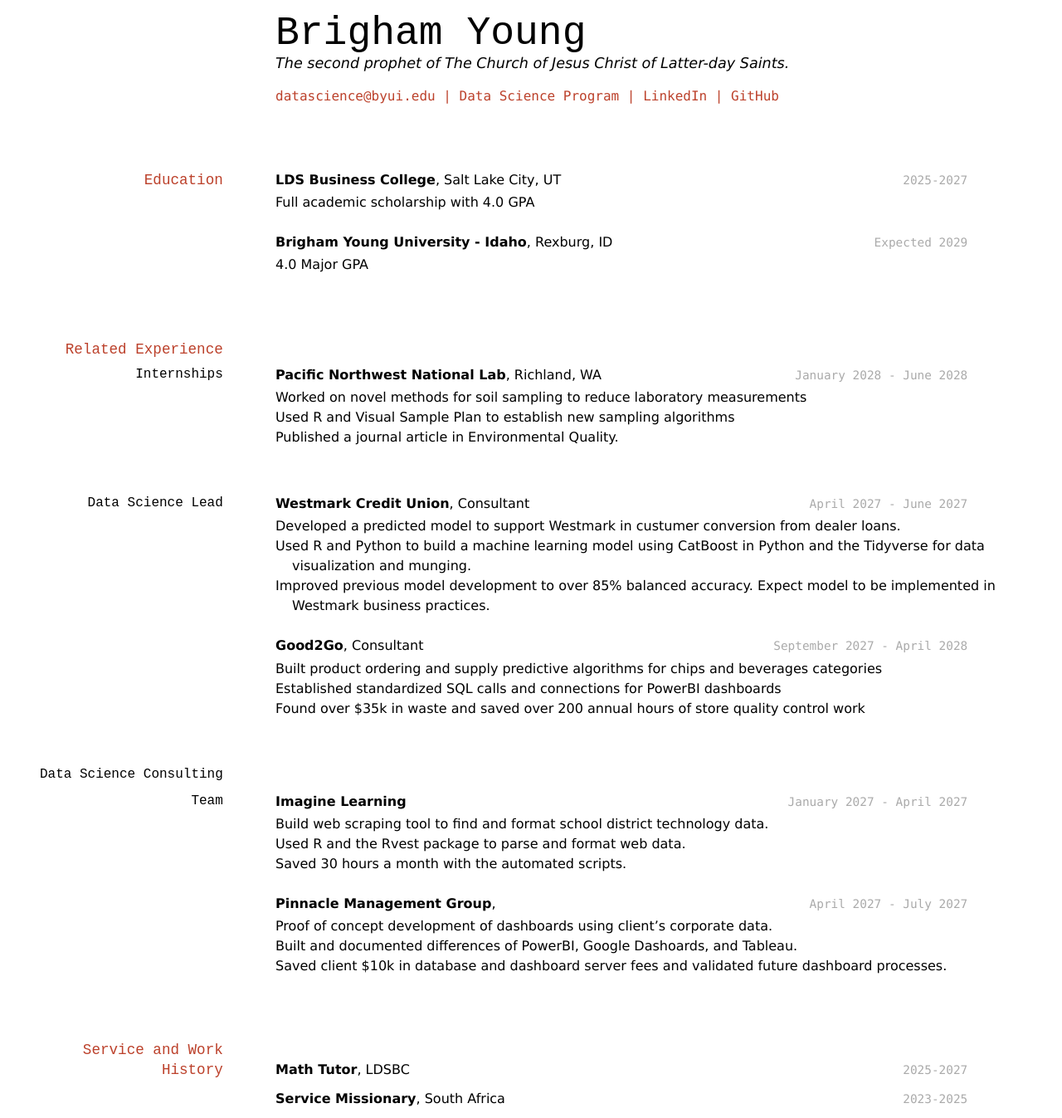
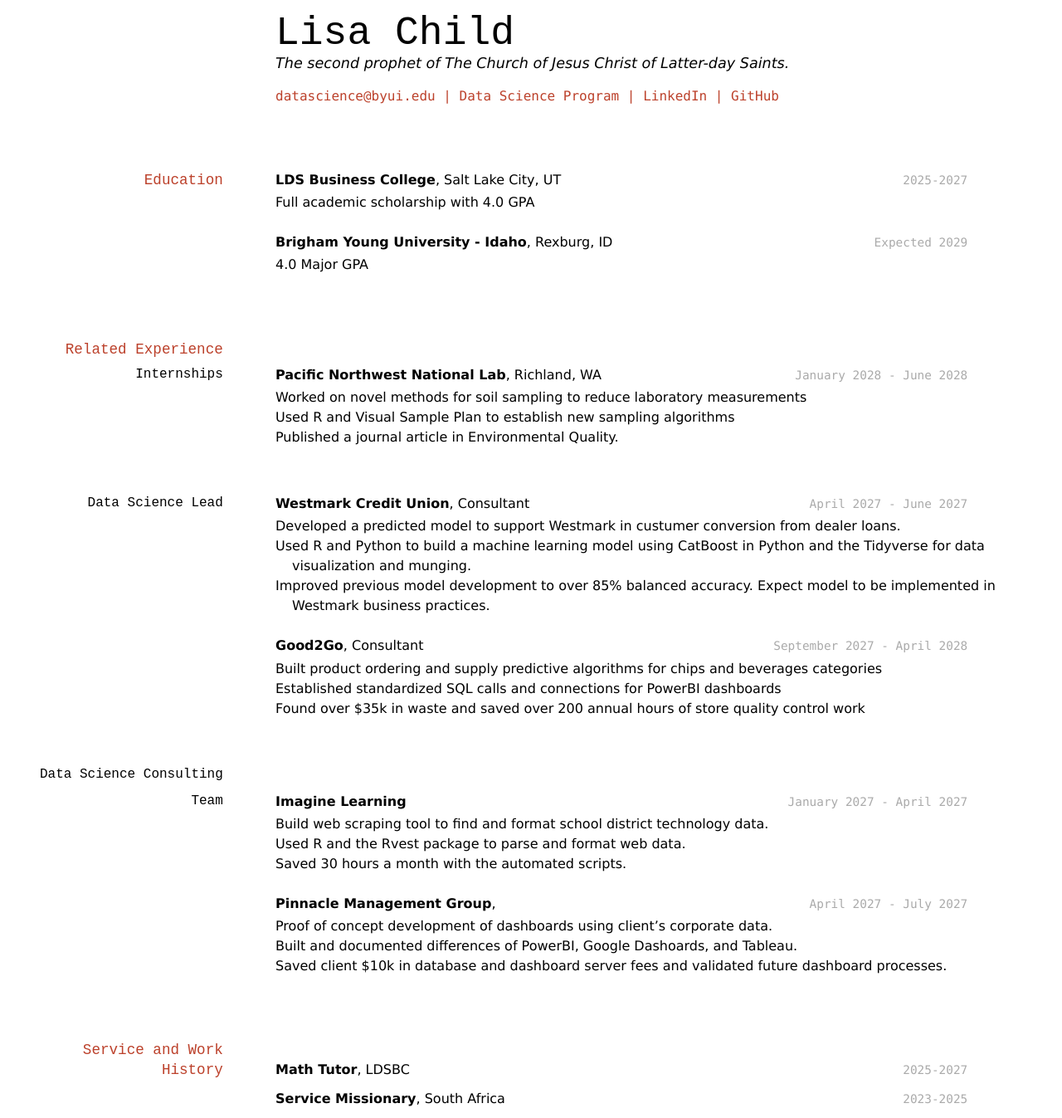
Before and after one commit to noeliap101/childl_resume, a Jekyll site: the page built from docs/index.md, in a window 1280 px wide. Shown: the whole page at 83% size. Built offline with Jekyll 4.4.1, drawn with Linux system fonts in a browser that asks for light colours.

Commit message:
changed name

```diff
--- a/docs/index.md
+++ b/docs/index.md
@@ -2,7 +2,7 @@
 layout: cv
 title: Brigham Young's Resume
 ---
-# Brigham Young
+# Lisa Child
 The second prophet of The Church of Jesus Christ of Latter-day Saints.
 
 <div id="webaddress">
```
